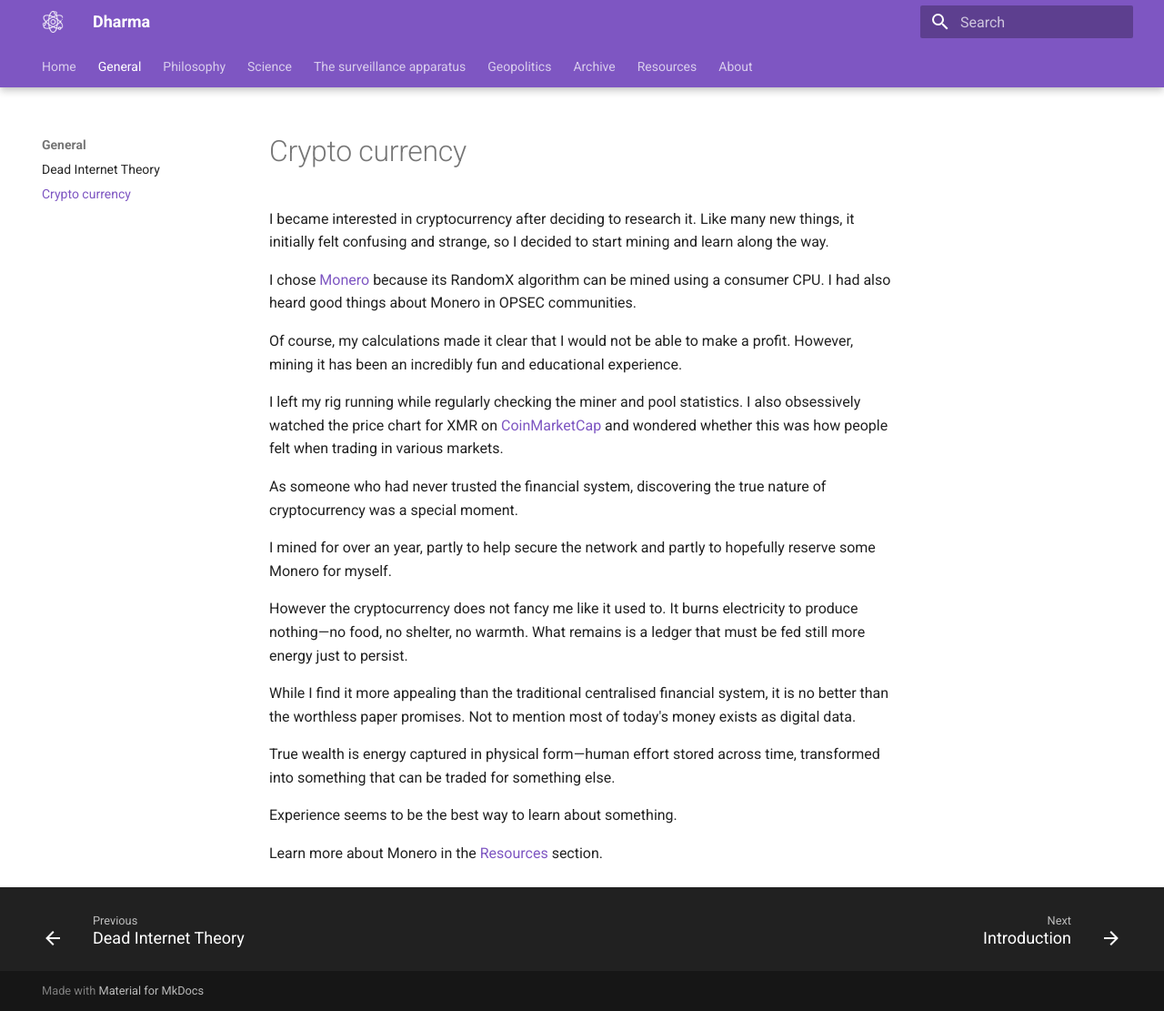
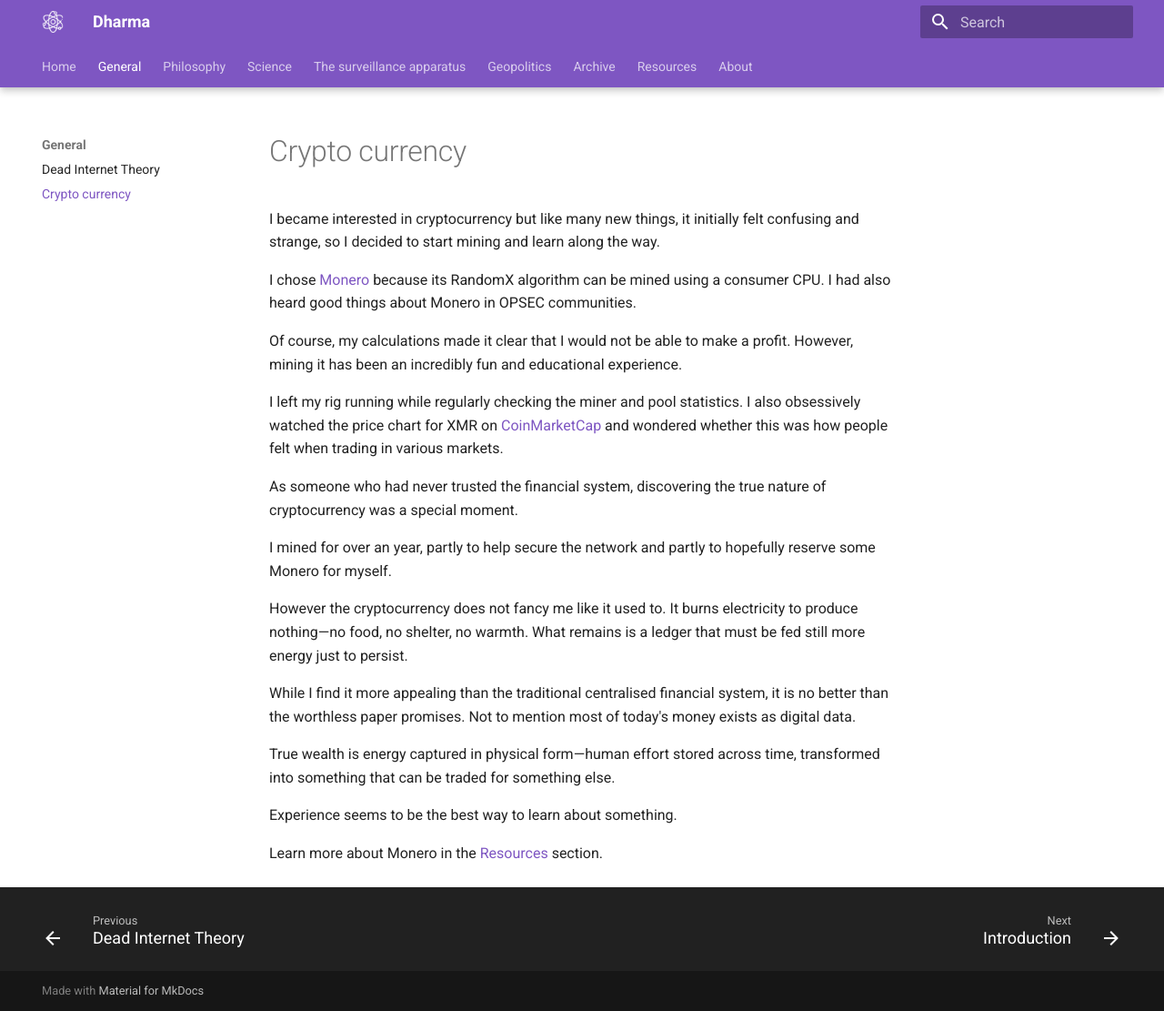
Before and after one commit to acorn23/Dharma, an MkDocs documentation site: the page built from docs/mining_monero.md, in a window 1280 px wide and 1111 px high. Shown: the whole window at 91% size. Built offline with MkDocs 1.6.1 and Material for MkDocs 9.7.7, drawn with Linux system fonts in a browser that asks for light colours.

Commit message:
update crypto currency

```diff
--- a/docs/mining_monero.md
+++ b/docs/mining_monero.md
@@ -1,4 +1,4 @@
-I became interested in cryptocurrency after deciding to research it. Like many new things, it initially felt confusing and strange, so I decided to start mining and learn along the way.
+I became interested in cryptocurrency but like many new things, it initially felt confusing and strange, so I decided to start mining and learn along the way.
 
 I chose [Monero](https://www.getmonero.org/) because its RandomX algorithm can be mined using a consumer CPU. I had also heard good things about Monero in OPSEC communities.
 
```
